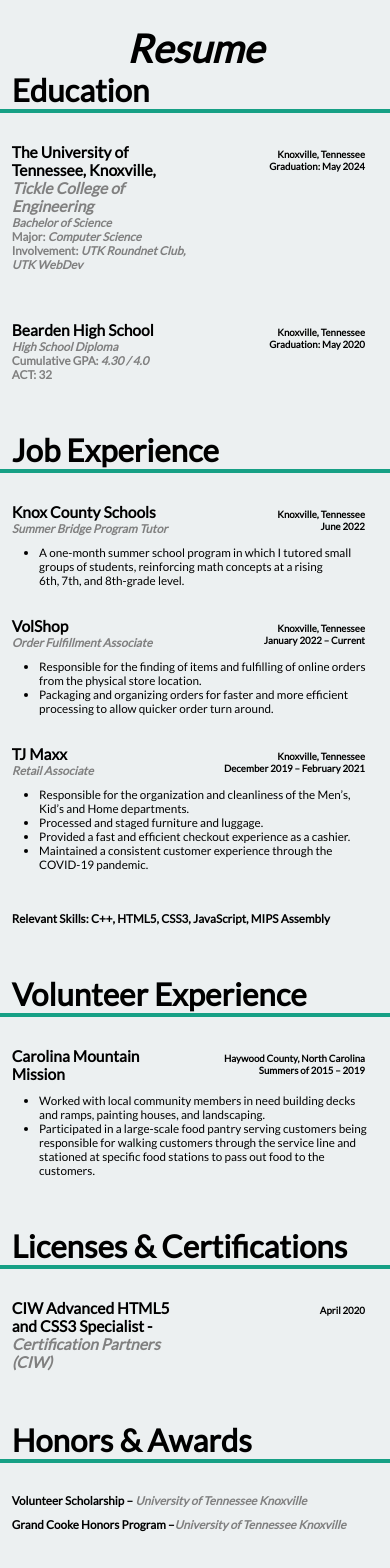
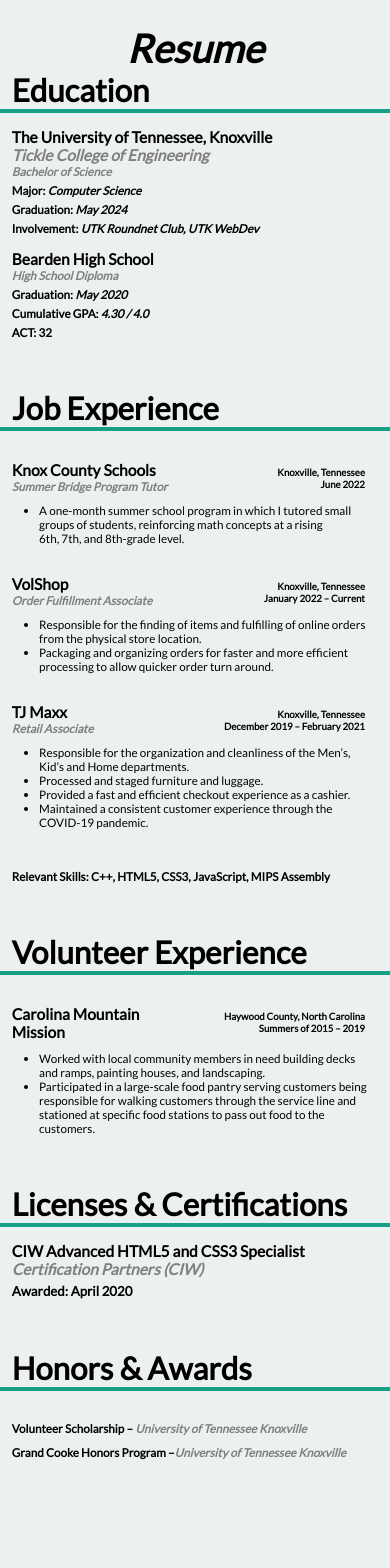
Before and after one commit to jacob-hawkins/personal-website, a React (Create React App) app: page /About in a window 390 px wide. Shown: the part 2320-3888 px from the top of the page. Built offline with nearby package versions, Linux system fonts and the light colour scheme.

Commit message:
mobile resume adjustments

```diff
--- a/src/Pages/Home/about/About.js
+++ b/src/Pages/Home/about/About.js
@@ -36,7 +36,7 @@
                     <div data-aos="fade-left">
                         <h3>C++</h3>
                         <hr />
-                        <p>As a computer science major at UT, all the CS curriculum is taught in C++. I have expierence in low level memory and bit manipulation as well as the standard temperate library.</p>
+                        <p>As a computer science major at UT, most of the CS curriculum is taught in C++. I have expierence in low level memory and bit manipulation as well as the standard temperate library.</p>
                     </div>
                 </div>
 
--- a/src/Pages/Mobile/Resume/Resume.css
+++ b/src/Pages/Mobile/Resume/Resume.css
@@ -56,3 +56,14 @@
     font-size: 3vw;
     width: 85%;
 }
+
+.mobile-resume-edu-description {
+    margin-left: 3vw;
+    padding-top: 5px;
+    font-size: 3vw;
+    width: 85%;
+}
+
+.mobile-edu-subheading-block {
+    margin-top: 15px;
+}
--- a/src/Pages/Mobile/Resume/Resume.js
+++ b/src/Pages/Mobile/Resume/Resume.js
@@ -20,29 +20,21 @@
                 <h3 className="mobile-resume-headings">Education</h3>
                 <hr className="mobile-resume-hr" />
 
-                <div className="mobile-resume-grid">
-                    <div className="mobile-resume-subheading-block">
-                        <h4 className="mobile-resume-subheading">The University of Tennessee, Knoxville, <span style={{ color: 'grey', fontStyle: 'italic' }} >Tickle College of Engineering</span></h4>
-                        <h4 className="mobile-resume-subtitles"><span className="italics">Bachelor of Science</span></h4>
-                        <h4 className="mobile-resume-subtitles">Major: <span className="italics">Computer Science</span></h4>
-                        <h4 className="mobile-resume-subtitles">Involvement: <span className="italics">UTK Roundnet Club, UTK WebDev</span></h4>
-                    </div>
-                    <div className="mobile-resume-dates">
-                        <h5>Knoxville, Tennessee</h5>
-                        <h5>Graduation: May 2024</h5>
-                    </div>
+                {/* <div className="mobile-resume-grid"> */}
+                <div className="mobile-edu-subheading-block">
+                    <h4 className="mobile-resume-subheading">The University of Tennessee, Knoxville <span style={{ color: 'grey', fontStyle: 'italic' }} ><br />Tickle College of Engineering</span></h4>
+                    <h4 className="mobile-resume-subtitles"><span className="italics">Bachelor of Science</span></h4>
+                    <h4 className="mobile-resume-edu-description">Major: <span className="italics">Computer Science</span></h4>
+                    <h4 className="mobile-resume-edu-description">Graduation: <span className="italics">May 2024</span></h4>
+                    <h4 className="mobile-resume-edu-description">Involvement: <span className="italics">UTK Roundnet Club, UTK WebDev</span></h4>
+                </div>
 
-
-                    <div className="mobile-resume-subheading-block">
-                        <h4 className="mobile-resume-subheading">Bearden High School</h4>
-                        <h4 className="mobile-resume-subtitles"><span className="italics">High School Diploma</span></h4>
-                        <h4 className="mobile-resume-subtitles">Cumulative GPA:  <span className="italics">4.30 / 4.0</span></h4>
-                        <h4 className="mobile-resume-subtitles">ACT: 32</h4>
-                    </div>
-                    <div className="mobile-resume-dates">
-                        <h5>Knoxville, Tennessee</h5>
-                        <h5>Graduation: May 2020</h5>
-                    </div>
+                <div className="mobile-edu-subheading-block">
+                    <h4 className="mobile-resume-subheading">Bearden High School</h4>
+                    <h4 className="mobile-resume-subtitles"><span className="italics">High School Diploma</span></h4>
+                    <h4 className="mobile-resume-edu-description">Graduation: <span className="italics">May 2020</span></h4>
+                    <h4 className="mobile-resume-edu-description">Cumulative GPA:  <span className="italics">4.30 / 4.0</span></h4>
+                    <h4 className="mobile-resume-edu-description">ACT: 32</h4>
                 </div>
 
                 <div style={{ display: 'block', height: '50px', width: '100%' }}></div>
@@ -54,7 +46,7 @@
                 <hr className="mobile-resume-hr" />
 
                 <div className="mobile-resume-grid">
-                    <div className="mobile-resume-subheading-block">
+                    <div>
                         <h4 className="mobile-resume-subheading">Knox County Schools</h4>
                         <h4 className="mobile-resume-subtitles"><span className="italics">Summer Bridge Program Tutor</span></h4>
                     </div>
@@ -70,7 +62,7 @@
                 </div>
 
                 <div className="mobile-resume-grid">
-                    <div className="mobile-resume-subheading-block">
+                    <div>
                         <h4 className="mobile-resume-subheading">VolShop</h4>
                         <h4 className="mobile-resume-subtitles"><span className="italics">Order Fulfillment Associate</span></h4>
                     </div>
@@ -87,7 +79,7 @@
                 </div>
 
                 <div className="mobile-resume-grid">
-                    <div className="mobile-resume-subheading-block">
+                    <div>
                         <h4 className="mobile-resume-subheading">TJ Maxx</h4>
                         <h4 className="mobile-resume-subtitles"><span className="italics">Retail Associate</span></h4>
                     </div>
@@ -118,7 +110,7 @@
                 <hr className="mobile-resume-hr" />
 
                 <div className="mobile-resume-grid">
-                    <div className="mobile-resume-subheading-block">
+                    <div>
                         <h4 className="mobile-resume-subheading">Carolina Mountain Mission</h4>
                     </div>
                     <div className="mobile-resume-dates">
@@ -141,14 +133,11 @@
                 <h3 className="mobile-resume-headings">Licenses & Certifications</h3>
                 <hr className="mobile-resume-hr" />
 
-                <div className="mobile-resume-grid">
-                    <div className="mobile-resume-subheading-block">
-                        <h4 className="mobile-resume-subheading">CIW Advanced HTML5 and CSS3 Specialist - <span style={{ color: 'grey', fontStyle: 'italic' }} >Certification Partners (CIW)</span></h4>
-                    </div>
-                    <div className="mobile-resume-dates">
-                        <h5>April 2020</h5>
-                    </div>
+                <div>
+                    <h4 className="mobile-resume-subheading" style={{ marginTop: '15px' }}>CIW Advanced HTML5 and CSS3 Specialist <span style={{ color: 'grey', fontStyle: 'italic' }} >Certification Partners (CIW)</span></h4>
                 </div>
+
+                <h5 style={{ marginLeft: '3vw', marginTop: '5px' }}>Awarded: April 2020</h5>
 
                 <div style={{ display: 'block', height: '50px', width: '100%' }}></div>
 
```
